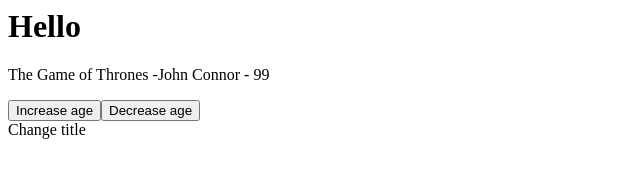
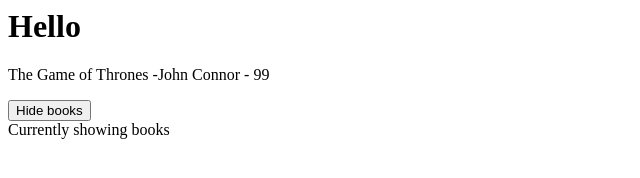
Before and after one commit to Kirill222/vue3_basics, a plain HTML site: page index.html in a window 1280 px wide. Shown: the whole page, without its empty margins (0-640 px from the left). Drawn offline with nearby package versions, Linux system fonts and the light colour scheme.

Commit message:
2 Conditional rendering

```diff
--- a/app.js
+++ b/app.js
@@ -2,6 +2,7 @@ const app = Vue.createApp({
     //shorthand for functions inside of objects
     data() {
         return {
+            showBooks: true,
             title: 'The Game of Thrones',
             author: 'John Connor',
             age: 99,
@@ -9,8 +10,8 @@ const app = Vue.createApp({
     },
     //any functions of the component we place here
     methods: {
-        changeTitle(title) {
-            this.title = title
+        toggleShowBooks() {
+            this.showBooks = !this.showBooks
         }
     },
 })
--- a/index.html
+++ b/index.html
@@ -11,12 +11,22 @@
     <h1>Hello</h1>
 
     <div id="app">
-        <p>{{title}} -{{author}} - {{age}}</p>
 
-        <button v-on:click="age++">Increase age</button>
-        <button v-on:click="age--">Decrease age</button>
-        <!-- @ means v-on:  -->
-        <div @click="changeTitle('new title')">Change title</div>
+        <div v-if="showBooks">
+            <p>{{title}} -{{author}} - {{age}}</p>
+        </div>
+
+        <button @click="toggleShowBooks">
+            <span v-if="showBooks">Hide books</span>
+            <span v-else="!showBooks">Show books</span>
+        </button>
+
+        <!-- Another way of conditional rendering via v-show. Better performance as it uses css to make element invisible -->
+
+        <div v-show="showBooks">
+            Currently showing books
+        </div>
+
     </div>
 
     <script src="app.js"></script>
```
